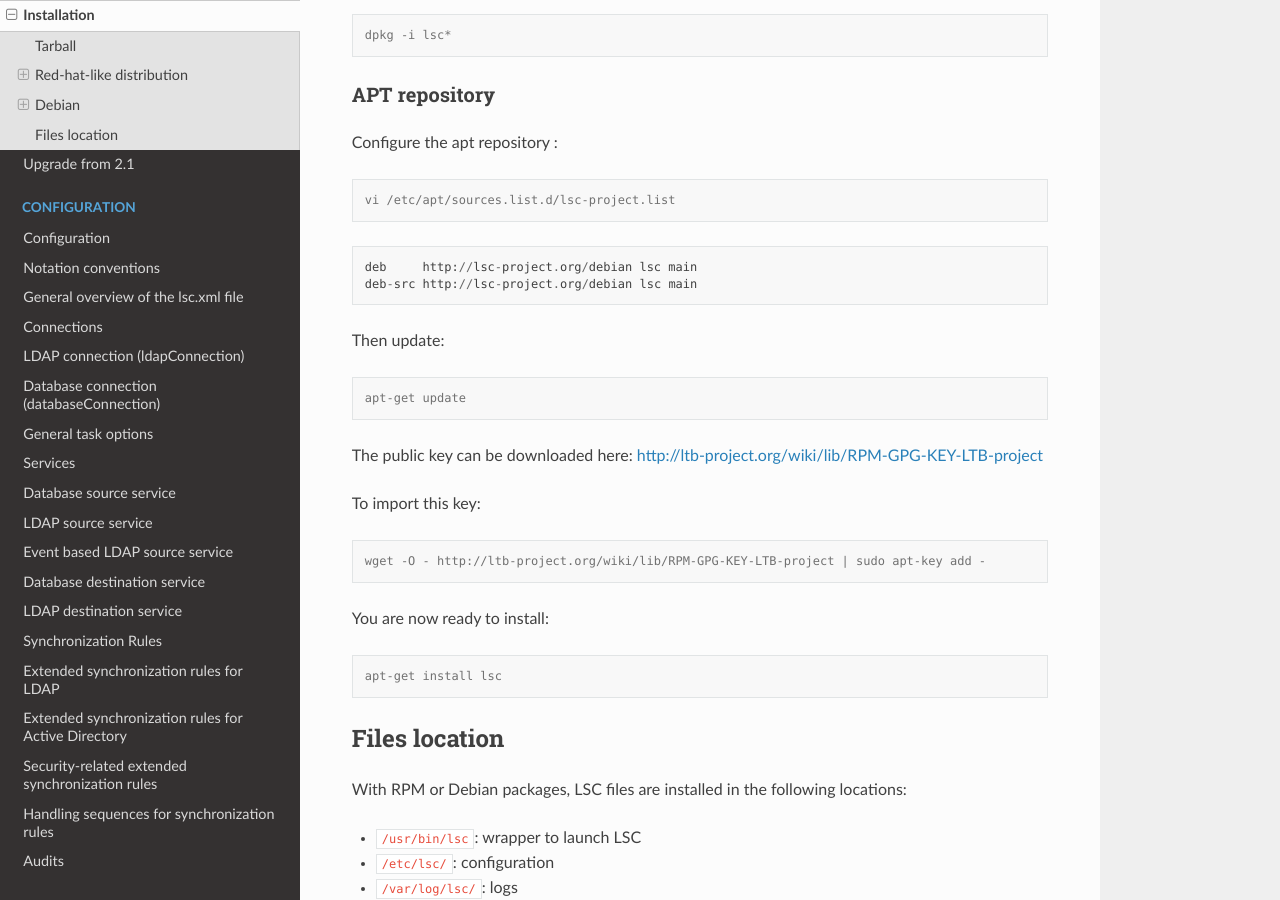
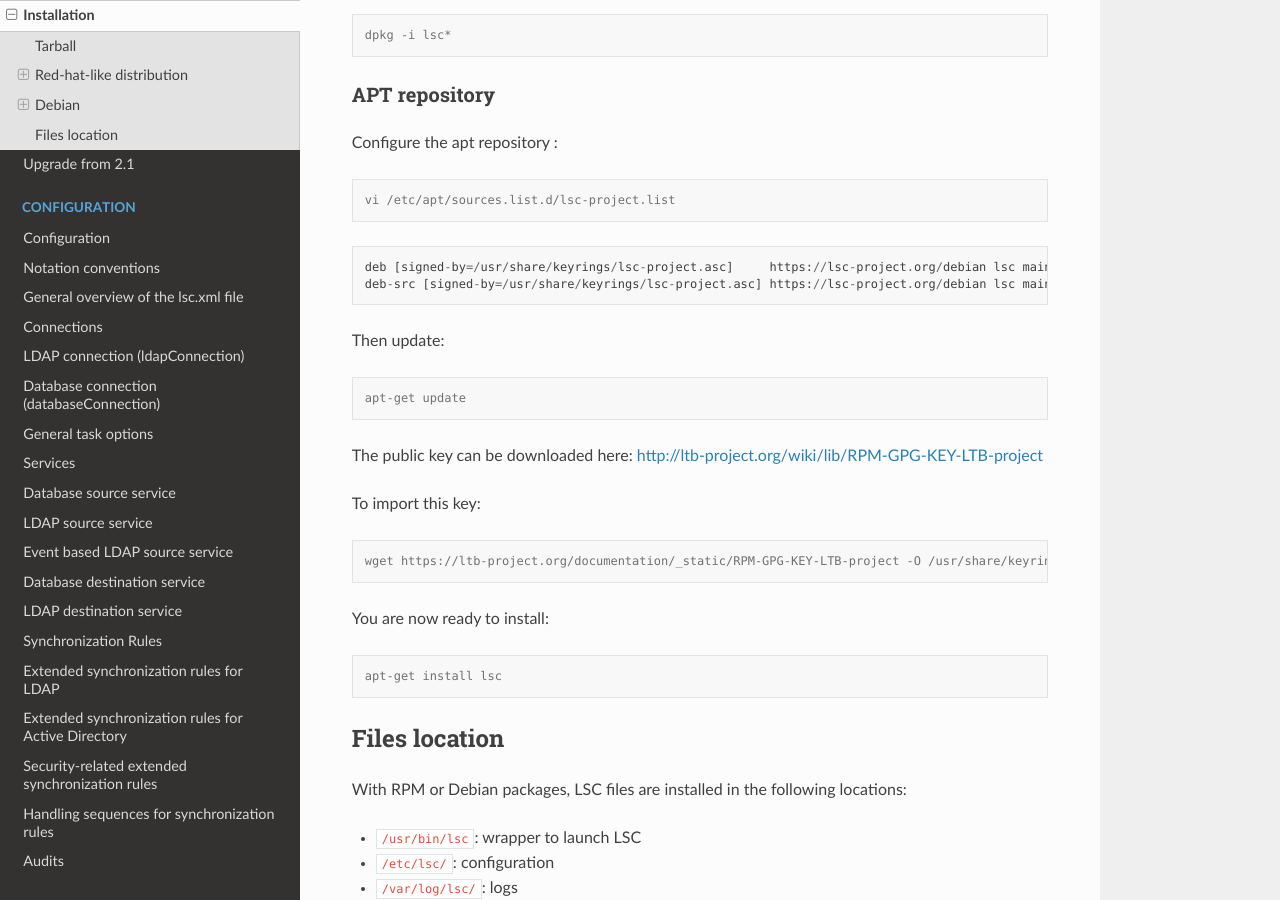
Before and after one commit to lsc-project/documentation, a Sphinx documentation site: the page built from source/installation.rst, in a window 1280 px wide and 900 px high, scrolled down 2243 px. Built offline with Sphinx 7.4.7 and the Read the Docs theme 2.0.0, drawn with Linux system fonts in a browser that asks for light colours.

Commit message:
fix: udpate Debian install doc to match current practices

```diff
--- a/source/installation.rst
+++ b/source/installation.rst
@@ -119,8 +119,8 @@
 
 .. code-block::
 
-    deb     http://lsc-project.org/debian lsc main
-    deb-src http://lsc-project.org/debian lsc main
+    deb [signed-by=/usr/share/keyrings/lsc-project.asc]     https://lsc-project.org/debian lsc main
+    deb-src [signed-by=/usr/share/keyrings/lsc-project.asc] https://lsc-project.org/debian lsc main
 
 Then update:
 
@@ -134,7 +134,7 @@
 
 .. code-block:: console
 
-    wget -O - http://ltb-project.org/wiki/lib/RPM-GPG-KEY-LTB-project | sudo apt-key add -
+    wget https://ltb-project.org/documentation/_static/RPM-GPG-KEY-LTB-project -O /usr/share/keyrings/lsc-project.asc
 
 You are now ready to install:
 
```
